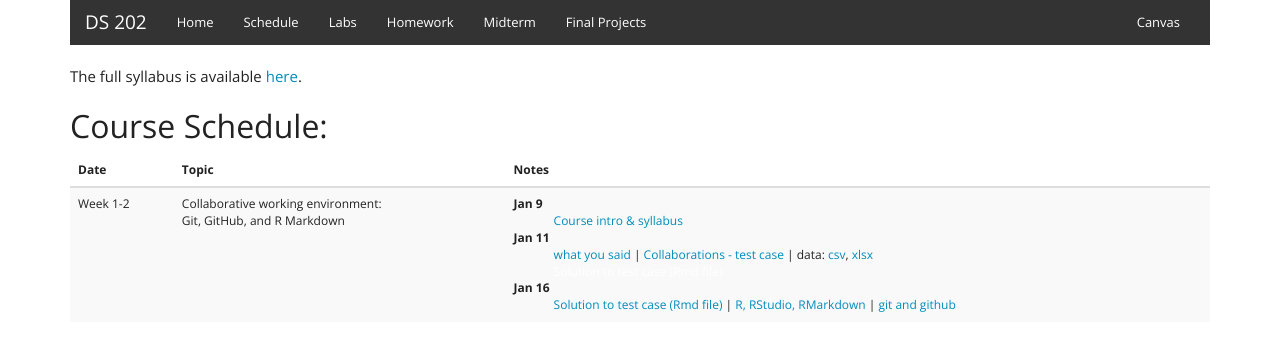
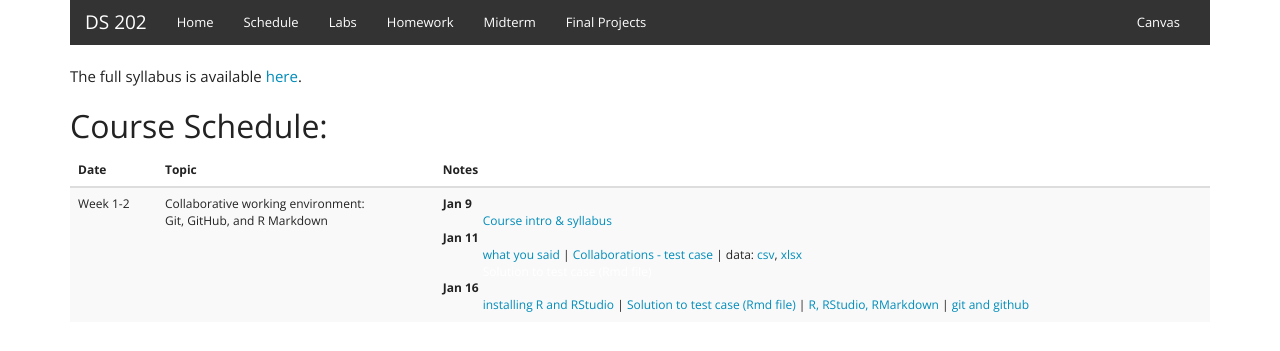
Before and after one commit to DS202-at-ISU/DS202-at-ISU.github.io-2018, a Jekyll site: the page built from schedule.html, in a window 1280 px wide. Shown: the top 351 px of the page. Built offline with Jekyll 4.4.1, drawn with Linux system fonts in a browser that asks for light colours.

Commit message:
installation instructions

```diff
--- a/schedule.html
+++ b/schedule.html
@@ -32,7 +32,7 @@ The full syllabus is available <a href="syllabus.pdf" target=_blank>here</a>.
       <dt>Jan 16</dt>
 
           <dd>
- <a href="../materials/01_collaborative-environment/02_test-case-solution.html" target=_blank>Solution to test case</a> <a href="../materials/01_collaborative-environment/02_test-case-solution.Rmd" target=_blank>(Rmd file)</a> | <a href="../materials/01_collaborative-environment/03_rmarkdown.html" target=_blank>R, RStudio, RMarkdown</a>  | <a href="../materials/01_collaborative-environment/04_git.html" target=_blank>git and github</a>
+<a href="../materials/01_collaborative-environment/03_r-installation.html" target=_blank>installing R and RStudio</a> | <a href="../materials/01_collaborative-environment/02_test-case-solution.html" target=_blank>Solution to test case</a> <a href="../materials/01_collaborative-environment/02_test-case-solution.Rmd" target=_blank>(Rmd file)</a> | <a href="../materials/01_collaborative-environment/03_rmarkdown.html" target=_blank>R, RStudio, RMarkdown</a>  | <a href="../materials/01_collaborative-environment/04_git.html" target=_blank>git and github</a>
           </dd>
   <!--    <dt>Jan 18</dt>
 
```
